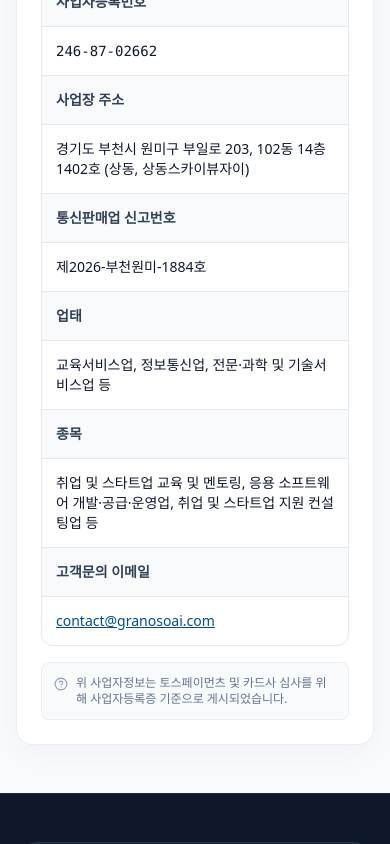
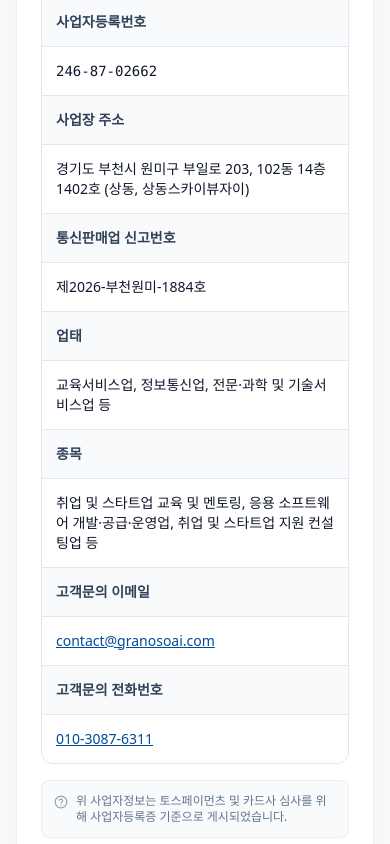
Before and after one commit to choi-jungsuk/Job-Ora, a Next.js app in the folder frontend/: page /contact in a window 390 px wide. Shown: the part 1156-2000 px from the top of the page. Built offline with nearby package versions, Linux system fonts and the light colour scheme; a web font is replaced by a local one.

Commit message:
chore: add contact phone for payment review

```diff
--- a/frontend/src/app/contact/page.tsx
+++ b/frontend/src/app/contact/page.tsx
@@ -65,6 +65,7 @@ export default function ContactPage() {
                   </p>
                 </div>
                 <div className="mt-4 text-xs text-slate-500 leading-relaxed">
+                  전화문의: {COMPANY_INFO.supportPhone}<br />
                   문의 내용: 서비스 이용, 결제/환불, 오류 신고, 대학·기관 단체 제휴
                 </div>
               </div>
@@ -155,6 +156,16 @@ export default function ContactPage() {
                       </a>
                     </td>
                   </tr>
+                  <tr className="flex flex-col sm:table-row">
+                    <th className="bg-slate-50 sm:w-1/3 p-3.5 text-left font-semibold text-slate-700 border-b sm:border-b-0 sm:border-r border-slate-200">
+                      고객문의 전화번호
+                    </th>
+                    <td className="p-3.5 text-slate-900">
+                      <a href={`tel:${COMPANY_INFO.supportPhone.replace(/-/g, "")}`} className="text-[#004C99] underline">
+                        {COMPANY_INFO.supportPhone}
+                      </a>
+                    </td>
+                  </tr>
                 </tbody>
               </table>
             </div>
--- a/frontend/src/components/Footer.tsx
+++ b/frontend/src/components/Footer.tsx
@@ -65,6 +65,8 @@ export default function Footer() {
               </a>
             </span>
             <span className="text-slate-700">|</span>
+            <span>전화문의: {COMPANY_INFO.supportPhone}</span>
+            <span className="text-slate-700">|</span>
             <span>운영시간: {COMPANY_INFO.operatingHours}</span>
           </div>
 
--- a/frontend/src/data/companyInfo.ts
+++ b/frontend/src/data/companyInfo.ts
@@ -7,6 +7,7 @@ export interface CompanyInfo {
   businessType: string;
   businessItem: string;
   supportEmail: string;
+  supportPhone: string;
   operatingHours: string;
   mailOrderSalesRegistration: string;
 }
@@ -20,6 +21,7 @@ export const COMPANY_INFO: CompanyInfo = {
   businessType: "교육서비스업, 정보통신업, 전문·과학 및 기술서비스업 등",
   businessItem: "취업 및 스타트업 교육 및 멘토링, 응용 소프트웨어 개발·공급·운영업, 취업 및 스타트업 지원 컨설팅업 등",
   supportEmail: "contact@granosoai.com",
+  supportPhone: "010-3087-6311",
   operatingHours: "평일 10:00 ~ 17:00 (주말 및 공휴일 휴무)",
   mailOrderSalesRegistration: "제2026-부천원미-1884호",
 };
```
